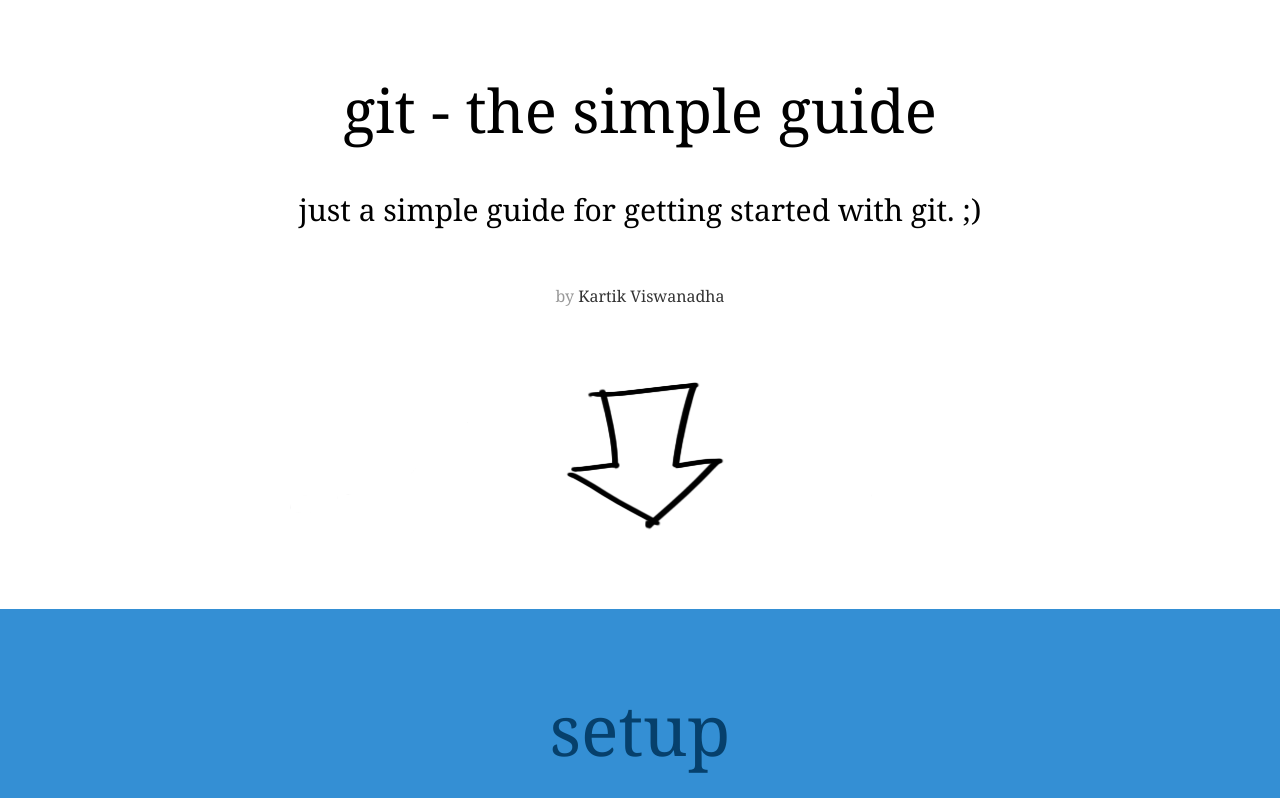
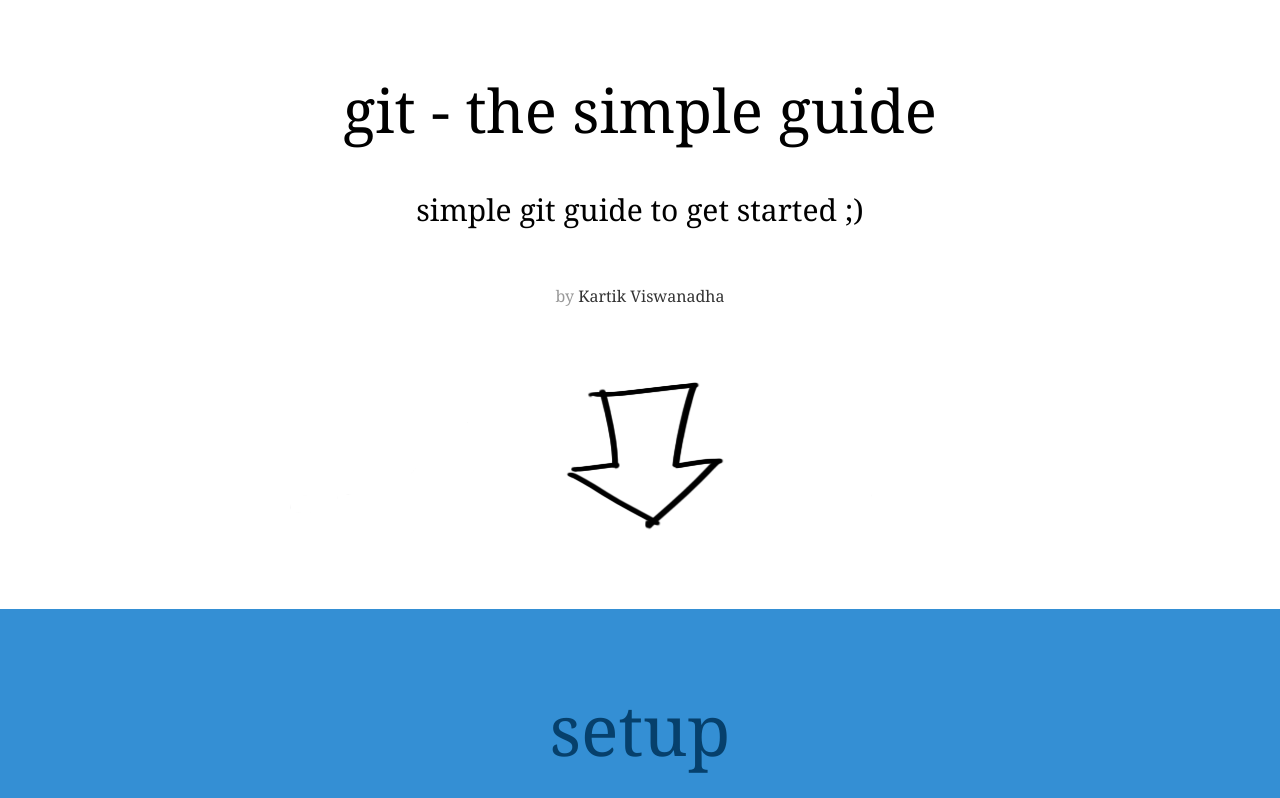
Before and after one commit to logontokartik/gittutorial, a plain HTML site: page index.html in a window 1280 px wide. Shown: the top 798 px of the page. Drawn offline with nearby package versions, Linux system fonts and the light colour scheme; a web font is replaced by a local one.

Commit message:
changes header

```diff
--- a/index.html
+++ b/index.html
@@ -3,7 +3,7 @@
 <head>
 	<meta charset="utf-8">
 	<meta http-equiv="X-UA-Compatible" content="IE=edge,chrome=1">
-	<title>git - the simple guide - no deep shit!</title>
+	<title>Git Simple Guide</title>
     <link href='http://fonts.googleapis.com/css?family=Chelsea+Market' rel='stylesheet' type='text/css'>
     <link rel="stylesheet" href="//cdnjs.cloudflare.com/ajax/libs/normalize/0/normalize.min.css" type="text/css">
 	<link rel="stylesheet" href="css/style.css" type="text/css">
@@ -27,7 +27,7 @@
 <body>
     <div class="scrollblock block-title">
         <h1>git - the simple guide</h1>
-        <p>just a simple guide for getting started with git. ;)</p>
+        <p>simple git guide to get started ;)</p>
         <script>!function(d,s,id){var js,fjs=d.getElementsByTagName(s)[0];if(!d.getElementById(id)){js=d.createElement(s);js.id=id;js.src="//platform.twitter.com/widgets.js";fjs.parentNode.insertBefore(js,fjs);}}(document,"script","twitter-wjs");</script>
         <p class="meta">
             by <a href="http://www.twitter.com/KartikViswanadha">Kartik Viswanadha</a>
```
